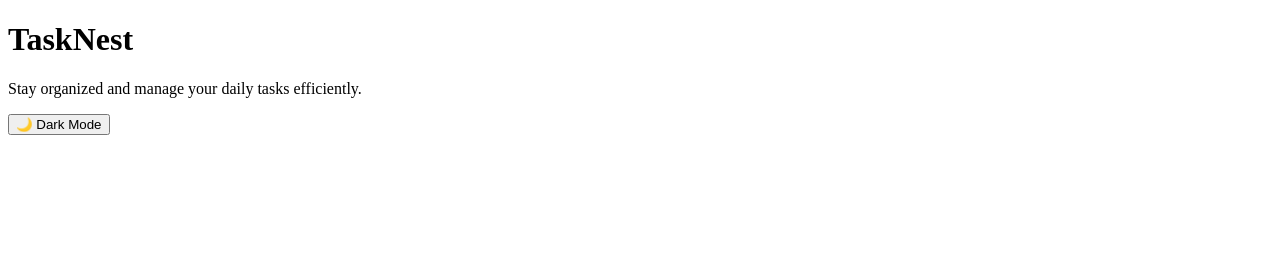
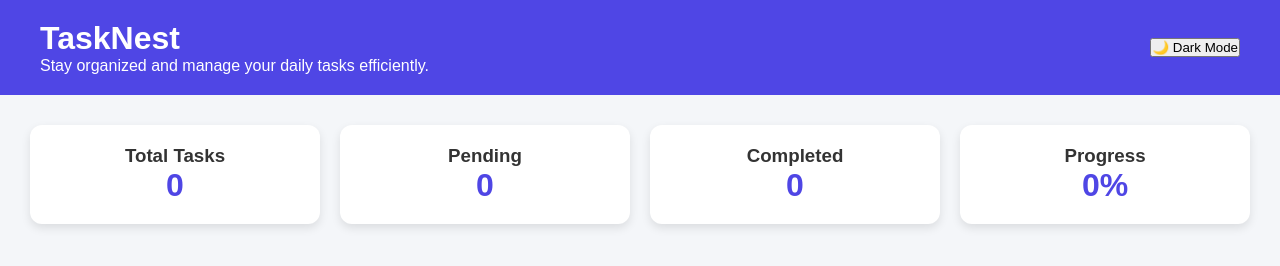
Before and after one commit to raidiv3608/TaskNest, a plain HTML site: page index.html in a window 1280 px wide. Drawn offline with Linux system fonts and the light colour scheme.

Commit message:
Add dashboard section and styling

```diff
--- a/css/style.css
+++ b/css/style.css
@@ -0,0 +1,31 @@
+* {
+    margin: 0;
+    padding: 0;
+    box-sizing: border-box;
+}body {
+    font-family: Arial, sans-serif;
+    background-color: #f4f6f9;
+    color: #333;
+}.header {
+    display: flex;
+    justify-content: space-between;
+    align-items: center;
+    background: #4f46e5;
+    color: white;
+    padding: 20px 40px;
+}.dashboard {
+    display: grid;
+    grid-template-columns: repeat(4, 1fr);
+    gap: 20px;
+    margin: 30px;
+}.dashboard-card {
+    background: white;
+    padding: 20px;
+    border-radius: 12px;
+    text-align: center;
+    box-shadow: 0 4px 10px rgba(0,0,0,0.1);
+}.dashboard-card p {
+    font-size: 2rem;
+    font-weight: bold;
+    color: #4f46e5;
+}
--- a/index.html
+++ b/index.html
@@ -41,7 +41,47 @@
 
     </header>
 
-    <!-- ================= HEADER END ================= -->
+    <!-- ================= HEADER END ================= --><main>
+
+    <!-- ================= Dashboard ================= -->
+
+    <section class="dashboard">
+
+        <div class="dashboard-card">
+
+            <h3>Total Tasks</h3>
+
+            <p id="total-tasks">0</p>
+
+        </div>
+
+        <div class="dashboard-card">
+
+            <h3>Pending</h3>
+
+            <p id="pending-tasks">0</p>
+
+        </div>
+
+        <div class="dashboard-card">
+
+            <h3>Completed</h3>
+
+            <p id="completed-tasks">0</p>
+
+        </div>
+
+        <div class="dashboard-card">
+
+            <h3>Progress</h3>
+
+            <p id="progress">0%</p>
+
+        </div>
+
+    </section>
+
+</main>
 
 
 </body>
```
